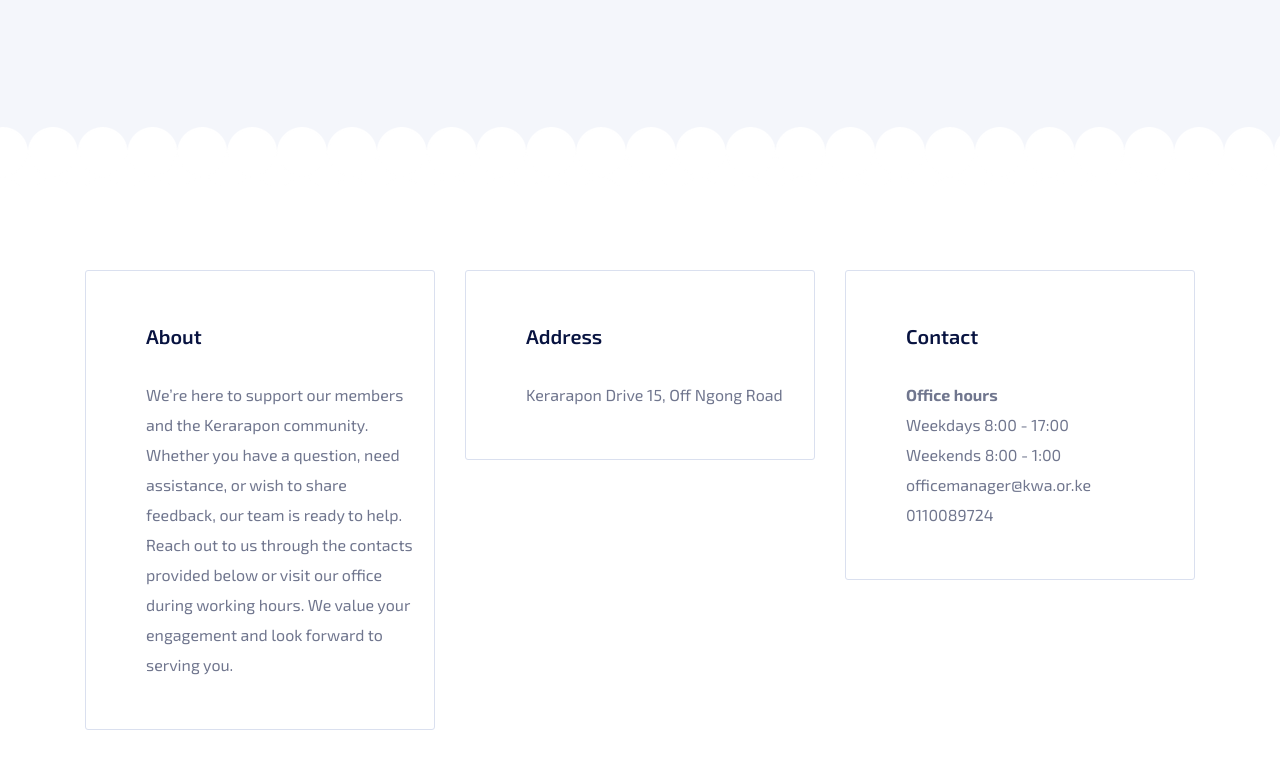
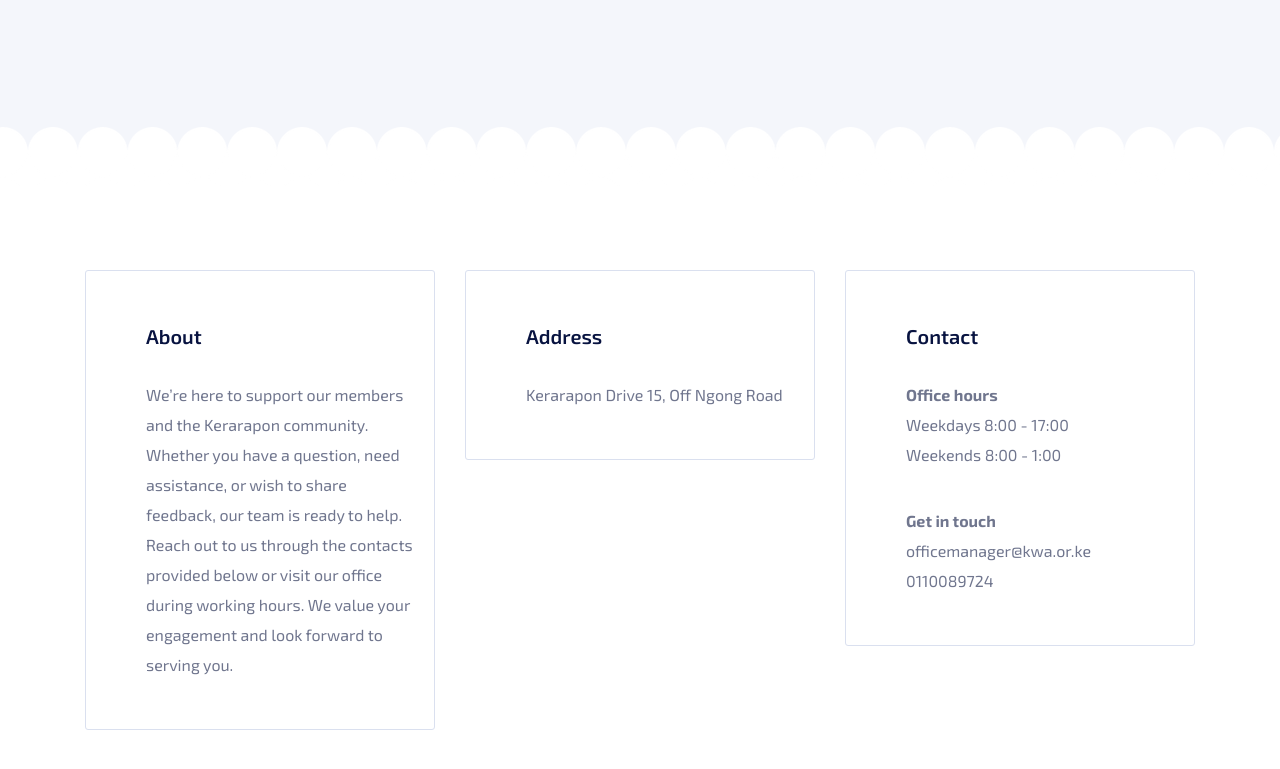
Before and after one commit to LesiaLikimani/kwa, a plain HTML site: page contact.html in a window 1280 px wide. Shown: the part 311-1080 px from the top of the page. Drawn offline with Linux system fonts and the light colour scheme; some packages are replaced by stand-ins of ours; no server answers; a web font is replaced by a local one.

Commit message:
contactss

```diff
--- a/contact.html
+++ b/contact.html
@@ -184,6 +184,8 @@
                 <p><b>Office hours</b></p>
                 <p>Weekdays 8:00 - 17:00</p>
                 <p>Weekends 8:00 - 1:00</p>
+                <br>
+                <p><b>Get in touch</b></p>
                 <a href="officemanager@kwa.or.ke">officemanager@kwa.or.ke</a>
                 <a href="tel:+254110089724">0110089724</a>
               </div>
```
